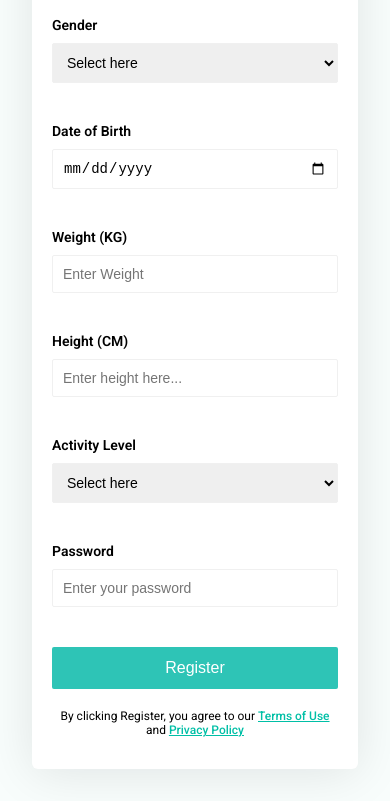
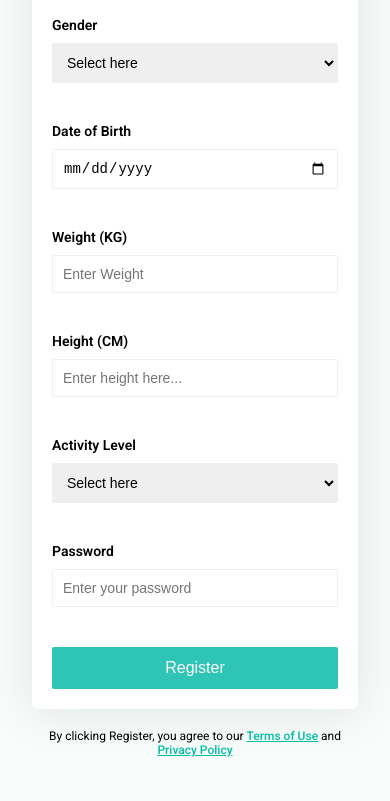
Before and after one commit to Dapo-dan/AltSchool_CSS, a plain HTML site: page assignment4/index.html in a window 390 px wide. Shown: the part 508-1309 px from the top of the page. Drawn offline with Linux system fonts and the light colour scheme.

Commit message:
refactor: update styles for assignments

```diff
--- a/assignment1/style.css
+++ b/assignment1/style.css
@@ -9,20 +9,20 @@ body {
 }
 
 .container {
-    width: 330px;
+    width: 550px;
 }
 
 .header {
     background-color: #FF0099;
     color: black;
-    font-size: 25px;
+    font-size: 45px;
     font-weight: bold;
     text-align: center;
     padding: 15px;
     border-radius: 5px;
     position: relative;
     z-index: 2;
-    margin: 0 50px;
+    margin: 0 70px;
 }
 
 .card2 {
@@ -35,6 +35,6 @@ body {
 
 .content {
     color: #333;
-    font-size: 15px;
+    font-size: 25px;
     line-height: 1.5;
 }
--- a/assignment4/index.html
+++ b/assignment4/index.html
@@ -8,7 +8,8 @@
     <link rel="stylesheet" href="styles.css">
     <link rel="preconnect" href="https://fonts.googleapis.com">
     <link rel="preconnect" href="https://fonts.gstatic.com" crossorigin>
-    <link href="https://fonts.googleapis.com/css2?family=Roboto:ital,wght@0,100..900;1,100..900&display=swap" rel="stylesheet">
+    <link href="https://fonts.googleapis.com/css2?family=Roboto:ital,wght@0,100..900;1,100..900&display=swap"
+        rel="stylesheet">
 </head>
 
 <body>
@@ -80,13 +81,12 @@
                 </div>
 
                 <button type="submit">Register</button>
-                <p class="terms">
-                    By clicking Register, you agree to our
-                    <a href="#">Terms of Use</a> and
-                    <a href="#">Privacy Policy</a>
-                </p>
             </form>
-
+            <p class="terms">
+                By clicking Register, you agree to our
+                <a href="#">Terms of Use</a> and
+                <a href="#">Privacy Policy</a>
+            </p>
         </div>
     </div>
 </body>
--- a/assignment4/styles.css
+++ b/assignment4/styles.css
@@ -1,9 +1,4 @@
-:root {
-  font-family: "Lato", sans-serif;
-}
-
 body {
-  font-family: Arial, sans-serif;
   background-color: #f8fdfc;
   display: flex;
   justify-content: center;
@@ -46,10 +41,6 @@ body {
 
 .form-container {
   flex: 1;
-  padding: 40px;
-  background: #ffffff;
-  box-shadow: 0px 4px 50px 0px #0408131a;
-  border-radius: 6px;
   margin: 100px 50px;
   font-family: "Roboto", serif;
 }
@@ -57,6 +48,11 @@ body {
 form {
   display: flex;
   flex-direction: column;
+  padding: 40px;
+  background: #ffffff;
+  box-shadow: 0px 4px 50px 0px #0408131a;
+  border-radius: 6px;
+  position: relative;
 }
 
 .form-row {
@@ -104,10 +100,12 @@ form button {
 }
 
 .terms {
-  margin-top: 20px;
+  position: absolute;
+  text-align: center;
   font-size: 12px;
-  text-align: center;
   font-weight: 400;
+  margin-top: -30px;
+  margin-left: 50px;
 }
 
 .terms a {
@@ -134,12 +132,26 @@ form button {
   }
 
   .form-container {
+    /* padding: 20px; */
+    margin: 24px;
+  }
+
+  form {
     padding: 20px;
-    margin: 24px;
+    /* margin: 24px; */
+    background: #ffffff;
+    box-shadow: 0px 4px 50px 0px #0408131a;
+    border-radius: 6px;
   }
 
   .form-row {
     flex-direction: column;
+  }
+
+  .terms {
+    position: static;
+    margin-top: 20px;
+    margin-left: 0px;
   }
 }
 
```
Also changed, not shown: assignment5/index.html (+0 -1 lines).
